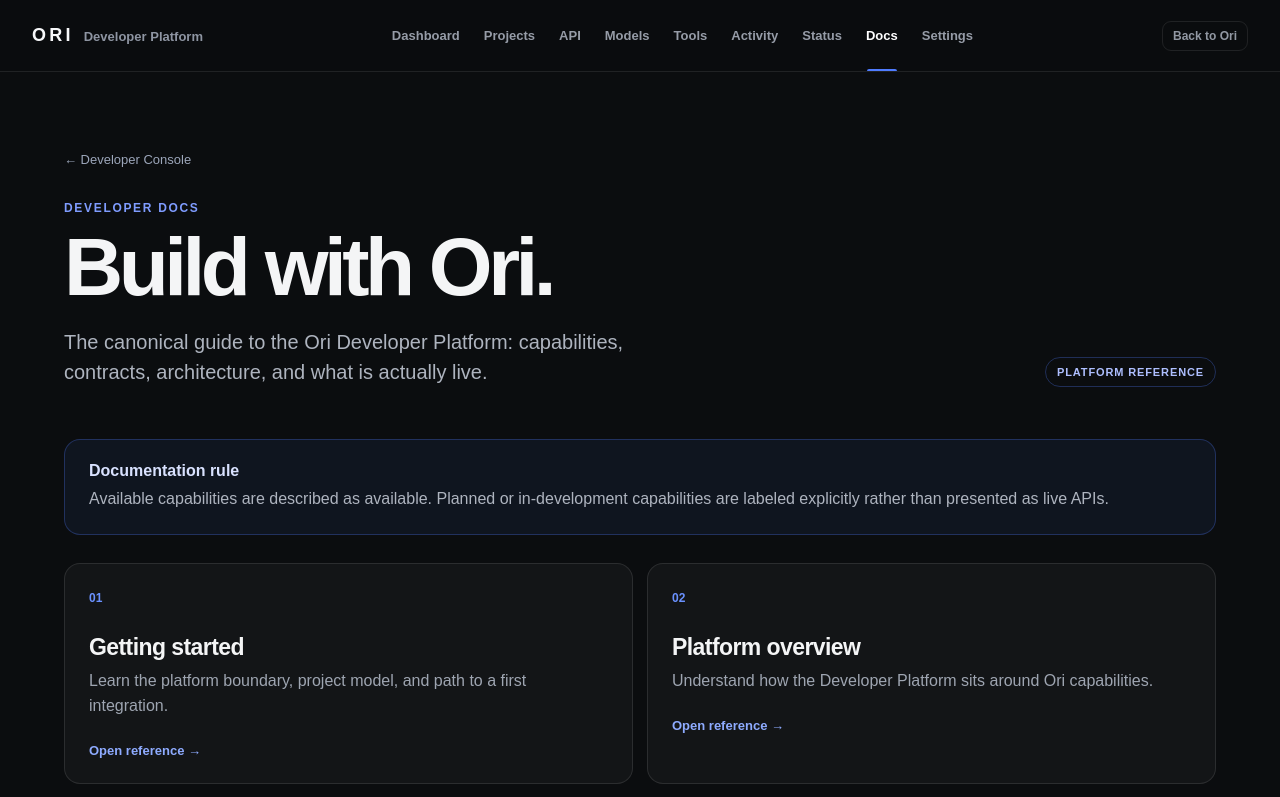
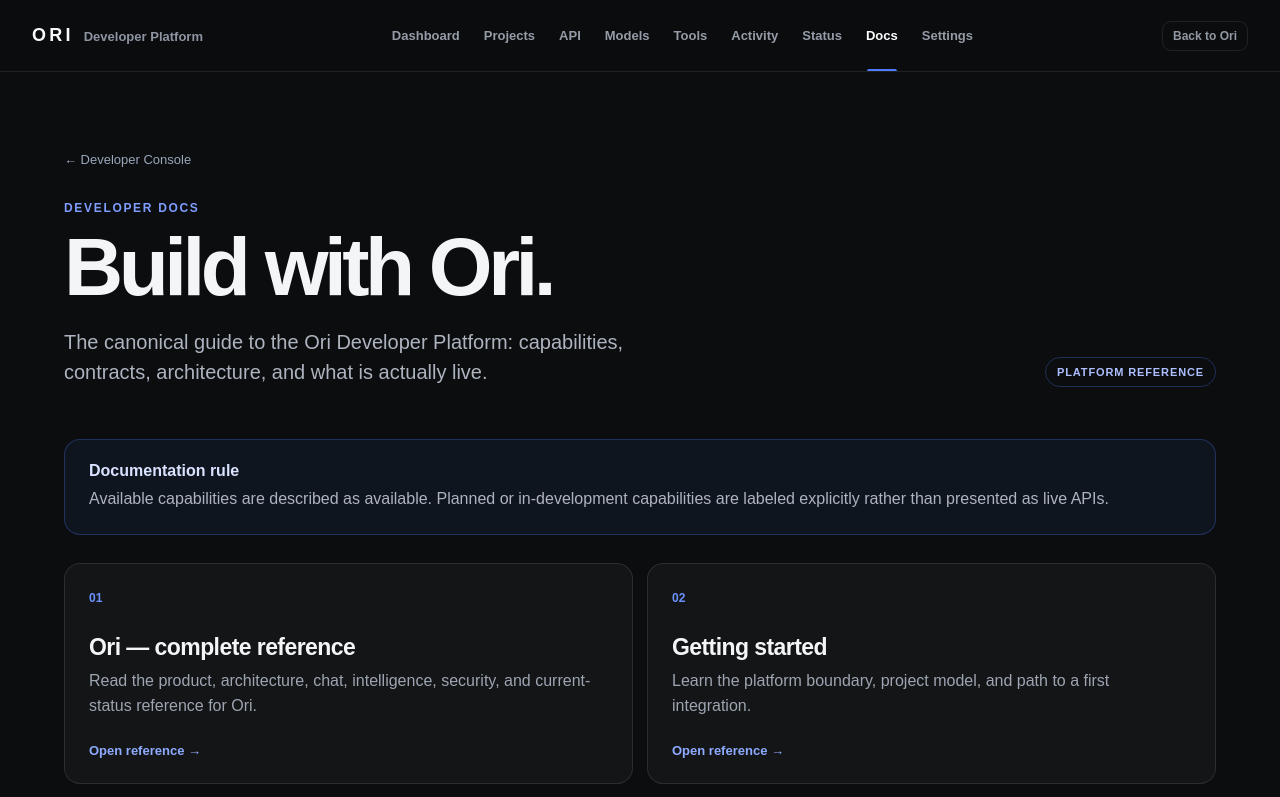
Before and after one commit to 30lnewcomb-byte/ori-platform, a Next.js app in the folder apps/web/: page /developer/docs in a window 1280 px wide. Shown: the top 797 px of the page. Built offline with nearby package versions, Linux system fonts and the light colour scheme; a web font is replaced by a local one.

Commit message:
Make complete Ori reference the docs entry point

```diff
--- a/apps/web/app/developer/docs/page.tsx
+++ b/apps/web/app/developer/docs/page.tsx
@@ -2,7 +2,8 @@ import DeveloperShell from '../../../components/developer-shell'
 import styles from './docs.module.css'
 
 const sections = [
-  { title: 'Getting started', text: 'Learn the platform boundary, project model, and path to a first integration.', href: '/developer/projects' },
+  { title: 'Ori — complete reference', text: 'Read the product, architecture, chat, intelligence, security, and current-status reference for Ori.', href: '/developer/docs/ori' },
+  { title: 'Getting started', text: 'Learn the platform boundary, project model, and path to a first integration.', href: '/developer/guides' },
   { title: 'Platform overview', text: 'Understand how the Developer Platform sits around Ori capabilities.', href: '/developer/dashboard' },
   { title: 'API reference', text: 'Review the intended versioned API and current internal runtime contract.', href: '/developer/api' },
   { title: 'Authentication', text: 'See the planned developer identity, project credentials, and security boundary.', href: '/developer/authentication' },
```
